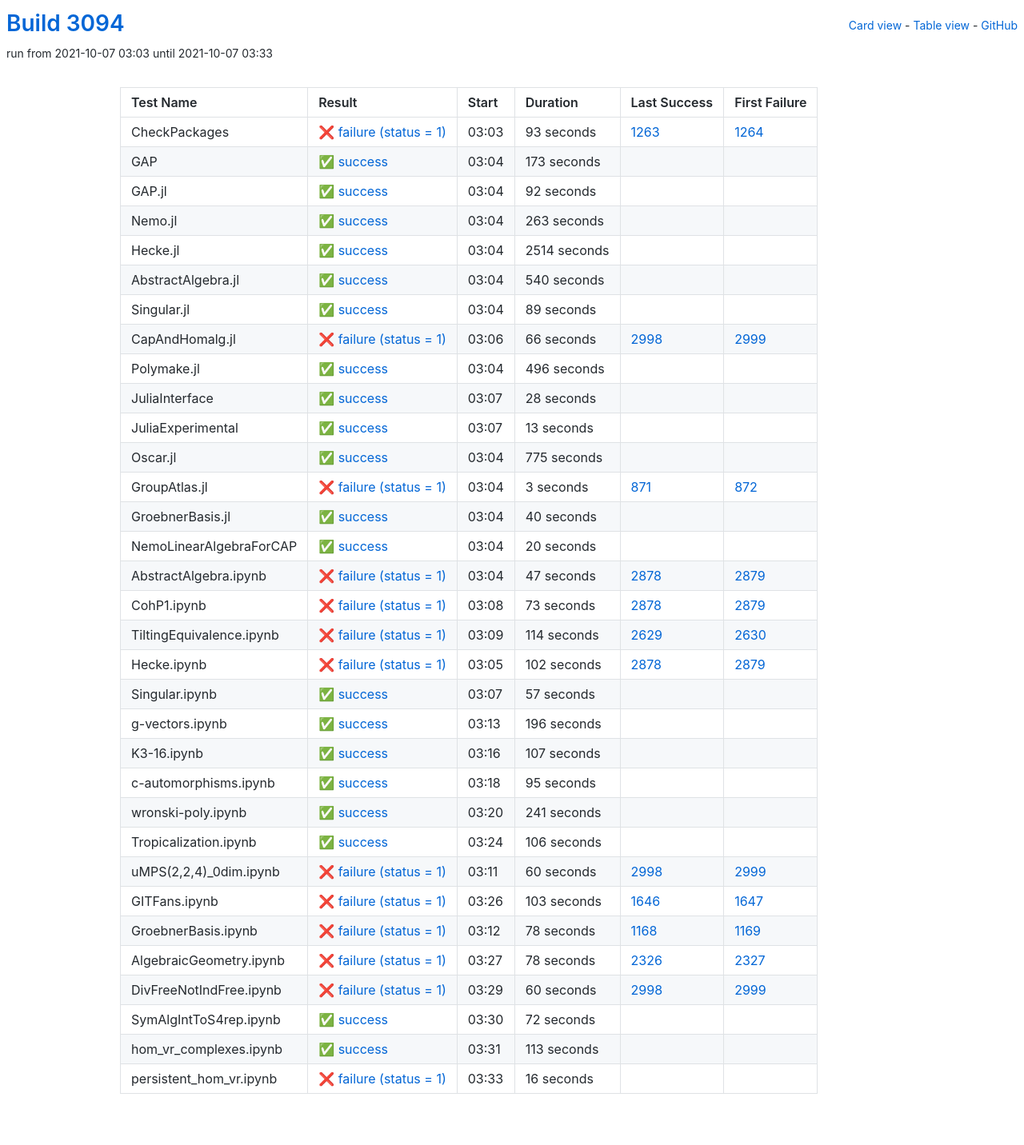
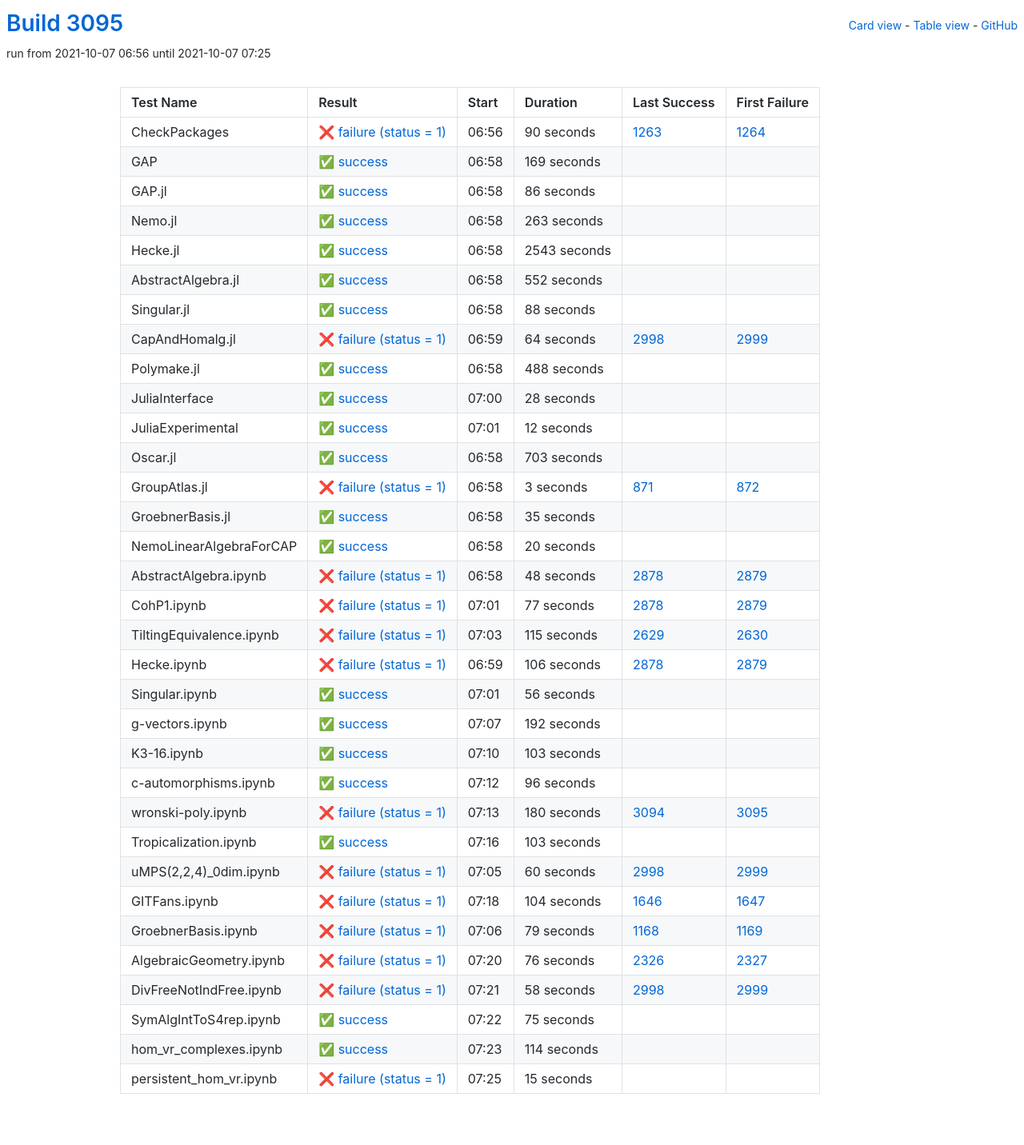
Before and after one commit to oscar-system/oscar-ci-status-stable, a Jekyll site: the page built from table.html, in a window 1280 px wide. Shown: the whole page at 80% size. Built offline with Jekyll 4.4.1, drawn with Linux system fonts in a browser that asks for light colours.

Commit message:
Build #3095

```diff
--- a/_data/ci.yml
+++ b/_data/ci.yml
@@ -1,6 +1,6 @@
 ---
-build: 3094
-build_url: https://oscarci.mathematik.uni-kl.de/job/oscar-stable/3094/
+build: 3095
+build_url: https://oscarci.mathematik.uni-kl.de/job/oscar-stable/3095/
 job: oscar-stable
 organization: oscar-system
 repo: oscar-ci-status-stable
@@ -8,44 +8,44 @@ repourl: https://github.com/oscar-system/oscar-ci-status-stable
 tests:
 - name: CheckPackages
   id: checkpackages
-  log: https://oscarci.mathematik.uni-kl.de/job/oscar-stable/3094/artifact/logs/build-3094/CheckPackages.log
-  start: 2021-10-07 03:03
+  log: https://oscarci.mathematik.uni-kl.de/job/oscar-stable/3095/artifact/logs/build-3095/CheckPackages.log
+  start: 2021-10-07 06:56
   success: false
   exitcode: 1
   status: failure
-  duration: 93
+  duration: 90
   last_success: 1263
   last_success_url: https://oscarci.mathematik.uni-kl.de/job/oscar-stable/1263/
   first_failure: 1264
   first_failure_url: https://oscarci.mathematik.uni-kl.de/job/oscar-stable/1264/
 - name: GAP
   id: gap
-  log: https://oscarci.mathematik.uni-kl.de/job/oscar-stable/3094/artifact/logs/build-3094/GAP.log
-  start: 2021-10-07 03:04
+  log: https://oscarci.mathematik.uni-kl.de/job/oscar-stable/3095/artifact/logs/build-3095/GAP.log
+  start: 2021-10-07 06:58
   success: true
   exitcode: 0
   status: success
-  duration: 173
+  duration: 169
   last_success: false
   last_success_url:
   first_failure: false
   first_failure_url:
 - name: GAP.jl
   id: gap-jl
-  log: https://oscarci.mathematik.uni-kl.de/job/oscar-stable/3094/artifact/logs/build-3094/GAP.jl.log
-  start: 2021-10-07 03:04
+  log: https://oscarci.mathematik.uni-kl.de/job/oscar-stable/3095/artifact/logs/build-3095/GAP.jl.log
+  start: 2021-10-07 06:58
   success: true
   exitcode: 0
   status: success
-  duration: 92
+  duration: 86
   last_success: false
   last_success_url:
   first_failure: false
   first_failure_url:
 - name: Nemo.jl
   id: nemo-jl
-  log: https://oscarci.mathematik.uni-kl.de/job/oscar-stable/3094/artifact/logs/build-3094/Nemo.jl.log
-  start: 2021-10-07 03:04
+  log: https://oscarci.mathematik.uni-kl.de/job/oscar-stable/3095/artifact/logs/build-3095/Nemo.jl.log
+  start: 2021-10-07 06:58
   success: true
   exitcode: 0
   status: success
@@ -56,68 +56,68 @@ tests:
   first_failure_url:
 - name: Hecke.jl
   id: hecke-jl
-  log: https://oscarci.mathematik.uni-kl.de/job/oscar-stable/3094/artifact/logs/build-3094/Hecke.jl.log
-  start: 2021-10-07 03:04
+  log: https://oscarci.mathematik.uni-kl.de/job/oscar-stable/3095/artifact/logs/build-3095/Hecke.jl.log
+  start: 2021-10-07 06:58
   success: true
   exitcode: 0
   status: success
-  duration: 2514
+  duration: 2543
   last_success: false
   last_success_url:
   first_failure: false
   first_failure_url:
 - name: AbstractAlgebra.jl
   id: abstractalgebra-jl
-  log: https://oscarci.mathematik.uni-kl.de/job/oscar-stable/3094/artifact/logs/build-3094/AbstractAlgebra.jl.log
-  start: 2021-10-07 03:04
+  log: https://oscarci.mathematik.uni-kl.de/job/oscar-stable/3095/artifact/logs/build-3095/AbstractAlgebra.jl.log
+  start: 2021-10-07 06:58
   success: true
   exitcode: 0
   status: success
-  duration: 540
+  duration: 552
   last_success: false
   last_success_url:
   first_failure: false
   first_failure_url:
 - name: Singular.jl
   id: singular-jl
-  log: https://oscarci.mathematik.uni-kl.de/job/oscar-stable/3094/artifact/logs/build-3094/Singular.jl.log
-  start: 2021-10-07 03:04
+  log: https://oscarci.mathematik.uni-kl.de/job/oscar-stable/3095/artifact/logs/build-3095/Singular.jl.log
+  start: 2021-10-07 06:58
   success: true
   exitcode: 0
   status: success
-  duration: 89
+  duration: 88
   last_success: false
   last_success_url:
   first_failure: false
   first_failure_url:
 - name: CapAndHomalg.jl
   id: capandhomalg-jl
-  log: https://oscarci.mathematik.uni-kl.de/job/oscar-stable/3094/artifact/logs/build-3094/CapAndHomalg.jl.log
-  start: 2021-10-07 03:06
+  log: https://oscarci.mathematik.uni-kl.de/job/oscar-stable/3095/artifact/logs/build-3095/CapAndHomalg.jl.log
+  start: 2021-10-07 06:59
   success: false
   exitcode: 1
   status: failure
-  duration: 66
+  duration: 64
   last_success: 2998
   last_success_url: https://oscarci.mathematik.uni-kl.de/job/oscar-stable/2998/
   first_failure: 2999
   first_failure_url: https://oscarci.mathematik.uni-kl.de/job/oscar-stable/2999/
 - name: Polymake.jl
   id: polymake-jl
-  log: https://oscarci.mathematik.uni-kl.de/job/oscar-stable/3094/artifact/logs/build-3094/Polymake.jl.log
-  start: 2021-10-07 03:04
+  log: https://oscarci.mathematik.uni-kl.de/job/oscar-stable/3095/artifact/logs/build-3095/Polymake.jl.log
+  start: 2021-10-07 06:58
   success: true
   exitcode: 0
   status: success
-  duration: 496
+  duration: 488
   last_success: false
   last_success_url:
   first_failure: false
   first_failure_url:
 - name: JuliaInterface
   id: juliainterface
-  log: https://oscarci.mathematik.uni-kl.de/job/oscar-stable/3094/artifact/logs/build-3094/JuliaInterface.log
-  start: 2021-10-07 03:07
+  log: https://oscarci.mathematik.uni-kl.de/job/oscar-stable/3095/artifact/logs/build-3095/JuliaInterface.log
+  start: 2021-10-07 07:00
   success: true
   exitcode: 0
   status: success
@@ -128,32 +128,32 @@ tests:
   first_failure_url:
 - name: JuliaExperimental
   id: juliaexperimental
-  log: https://oscarci.mathematik.uni-kl.de/job/oscar-stable/3094/artifact/logs/build-3094/JuliaExperimental.log
-  start: 2021-10-07 03:07
+  log: https://oscarci.mathematik.uni-kl.de/job/oscar-stable/3095/artifact/logs/build-3095/JuliaExperimental.log
+  start: 2021-10-07 07:01
   success: true
   exitcode: 0
   status: success
-  duration: 13
+  duration: 12
   last_success: false
   last_success_url:
   first_failure: false
   first_failure_url:
 - name: Oscar.jl
   id: oscar-jl
-  log: https://oscarci.mathematik.uni-kl.de/job/oscar-stable/3094/artifact/logs/build-3094/Oscar.jl.log
-  start: 2021-10-07 03:04
+  log: https://oscarci.mathematik.uni-kl.de/job/oscar-stable/3095/artifact/logs/build-3095/Oscar.jl.log
+  start: 2021-10-07 06:58
   success: true
   exitcode: 0
   status: success
-  duration: 775
+  duration: 703
   last_success: false
   last_success_url:
   first_failure: false
   first_failure_url:
 - name: GroupAtlas.jl
   id: groupatlas-jl
-  log: https://oscarci.mathematik.uni-kl.de/job/oscar-stable/3094/artifact/logs/build-3094/GroupAtlas.jl.log
-  start: 2021-10-07 03:04
+  log: https://oscarci.mathematik.uni-kl.de/job/oscar-stable/3095/artifact/logs/build-3095/GroupAtlas.jl.log
+  start: 2021-10-07 06:58
   success: false
   exitcode: 1
   status: failure
@@ -164,20 +164,20 @@ tests:
   first_failure_url: https://oscarci.mathematik.uni-kl.de/job/oscar-stable/872/
 - name: GroebnerBasis.jl
   id: groebnerbasis-jl
-  log: https://oscarci.mathematik.uni-kl.de/job/oscar-stable/3094/artifact/logs/build-3094/GroebnerBasis.jl.log
-  start: 2021-10-07 03:04
+  log: https://oscarci.mathematik.uni-kl.de/job/oscar-stable/3095/artifact/logs/build-3095/GroebnerBasis.jl.log
+  start: 2021-10-07 06:58
   success: true
   exitcode: 0
   status: success
-  duration: 40
+  duration: 35
   last_success: false
   last_success_url:
   first_failure: false
   first_failure_url:
 - name: NemoLinearAlgebraForCAP
   id: nemolinearalgebraforcap
-  log: https://oscarci.mathematik.uni-kl.de/job/oscar-stable/3094/artifact/logs/build-3094/NemoLinearAlgebraForCAP.log
-  start: 2021-10-07 03:04
+  log: https://oscarci.mathematik.uni-kl.de/job/oscar-stable/3095/artifact/logs/build-3095/NemoLinearAlgebraForCAP.log
+  start: 2021-10-07 06:58
   success: true
   exitcode: 0
   status: success
@@ -188,128 +188,128 @@ tests:
   first_failure_url:
 - name: AbstractAlgebra.ipynb
   id: abstractalgebra-ipynb
-  log: https://oscarci.mathematik.uni-kl.de/job/oscar-stable/3094/artifact/logs/build-3094/AbstractAlgebra.ipynb.log
-  start: 2021-10-07 03:04
+  log: https://oscarci.mathematik.uni-kl.de/job/oscar-stable/3095/artifact/logs/build-3095/AbstractAlgebra.ipynb.log
+  start: 2021-10-07 06:58
   success: false
   exitcode: 1
   status: failure
-  duration: 47
+  duration: 48
   last_success: 2878
   last_success_url: https://oscarci.mathematik.uni-kl.de/job/oscar-stable/2878/
   first_failure: 2879
   first_failure_url: https://oscarci.mathematik.uni-kl.de/job/oscar-stable/2879/
 - name: CohP1.ipynb
   id: cohp1-ipynb
-  log: https://oscarci.mathematik.uni-kl.de/job/oscar-stable/3094/artifact/logs/build-3094/CohP1.ipynb.log
-  start: 2021-10-07 03:08
+  log: https://oscarci.mathematik.uni-kl.de/job/oscar-stable/3095/artifact/logs/build-3095/CohP1.ipynb.log
+  start: 2021-10-07 07:01
   success: false
   exitcode: 1
   status: failure
-  duration: 73
+  duration: 77
   last_success: 2878
   last_success_url: https://oscarci.mathematik.uni-kl.de/job/oscar-stable/2878/
   first_failure: 2879
   first_failure_url: https://oscarci.mathematik.uni-kl.de/job/oscar-stable/2879/
 - name: TiltingEquivalence.ipynb
   id: tiltingequivalence-ipynb
-  log: https://oscarci.mathematik.uni-kl.de/job/oscar-stable/3094/artifact/logs/build-3094/TiltingEquivalence.ipynb.log
-  start: 2021-10-07 03:09
+  log: https://oscarci.mathematik.uni-kl.de/job/oscar-stable/3095/artifact/logs/build-3095/TiltingEquivalence.ipynb.log
+  start: 2021-10-07 07:03
   success: false
   exitcode: 1
   status: failure
-  duration: 114
+  duration: 115
   last_success: 2629
   last_success_url: https://oscarci.mathematik.uni-kl.de/job/oscar-stable/2629/
   first_failure: 2630
   first_failure_url: https://oscarci.mathematik.uni-kl.de/job/oscar-stable/2630/
 - name: Hecke.ipynb
   id: hecke-ipynb
-  log: https://oscarci.mathematik.uni-kl.de/job/oscar-stable/3094/artifact/logs/build-3094/Hecke.ipynb.log
-  start: 2021-10-07 03:05
+  log: https://oscarci.mathematik.uni-kl.de/job/oscar-stable/3095/artifact/logs/build-3095/Hecke.ipynb.log
+  start: 2021-10-07 06:59
   success: false
   exitcode: 1
   status: failure
-  duration: 102
+  duration: 106
   last_success: 2878
   last_success_url: https://oscarci.mathematik.uni-kl.de/job/oscar-stable/2878/
   first_failure: 2879
   first_failure_url: https://oscarci.mathematik.uni-kl.de/job/oscar-stable/2879/
 - name: Singular.ipynb
   id: singular-ipynb
-  log: https://oscarci.mathematik.uni-kl.de/job/oscar-stable/3094/artifact/logs/build-3094/Singular.ipynb.log
-  start: 2021-10-07 03:07
+  log: https://oscarci.mathematik.uni-kl.de/job/oscar-stable/3095/artifact/logs/build-3095/Singular.ipynb.log
+  start: 2021-10-07 07:01
   success: true
   exitcode: 0
   status: success
-  duration: 57
+  duration: 56
   last_success: false
   last_success_url:
   first_failure: false
   first_failure_url:
 - name: g-vectors.ipynb
   id: g-vectors-ipynb
-  log: https://oscarci.mathematik.uni-kl.de/job/oscar-stable/3094/artifact/logs/build-3094/g-vectors.ipynb.log
-  start: 2021-10-07 03:13
+  log: https://oscarci.mathematik.uni-kl.de/job/oscar-stable/3095/artifact/logs/build-3095/g-vectors.ipynb.log
+  start: 2021-10-07 07:07
   success: true
   exitcode: 0
   status: success
-  duration: 196
+  duration: 192
   last_success: false
   last_success_url:
   first_failure: false
   first_failure_url:
 - name: K3-16.ipynb
   id: k3-16-ipynb
-  log: https://oscarci.mathematik.uni-kl.de/job/oscar-stable/3094/artifact/logs/build-3094/K3-16.ipynb.log
-  start: 2021-10-07 03:16
+  log: https://oscarci.mathematik.uni-kl.de/job/oscar-stable/3095/artifact/logs/build-3095/K3-16.ipynb.log
+  start: 2021-10-07 07:10
   success: true
   exitcode: 0
   status: success
-  duration: 107
+  duration: 103
   last_success: false
   last_success_url:
   first_failure: false
   first_failure_url:
 - name: c-automorphisms.ipynb
   id: c-automorphisms-ipynb
-  log: https://oscarci.mathematik.uni-kl.de/job/oscar-stable/3094/artifact/logs/build-3094/c-automorphisms.ipynb.log
-  start: 2021-10-07 03:18
+  log: https://oscarci.mathematik.uni-kl.de/job/oscar-stable/3095/artifact/logs/build-3095/c-automorphisms.ipynb.log
+  start: 2021-10-07 07:12
   success: true
   exitcode: 0
   status: success
-  duration: 95
+  duration: 96
   last_success: false
   last_success_url:
   first_failure: false
   first_failure_url:
 - name: wronski-poly.ipynb
   id: wronski-poly-ipynb
-  log: https://oscarci.mathematik.uni-kl.de/job/oscar-stable/3094/artifact/logs/build-3094/wronski-poly.ipynb.log
-  start: 2021-10-07 03:20
+  log: https://oscarci.mathematik.uni-kl.de/job/oscar-stable/3095/artifact/logs/build-3095/wronski-poly.ipynb.log
+  start: 2021-10-07 07:13
+  success: false
+  exitcode: 1
+  status: failure
+  duration: 180
+  last_success: 3094
+  last_success_url: https://oscarci.mathematik.uni-kl.de/job/oscar-stable/3094/
+  first_failure: 3095
+  first_failure_url: https://oscarci.mathematik.uni-kl.de/job/oscar-stable/3095/
+- name: Tropicalization.ipynb
+  id: tropicalization-ipynb
+  log: https://oscarci.mathematik.uni-kl.de/job/oscar-stable/3095/artifact/logs/build-3095/Tropicalization.ipynb.log
+  start: 2021-10-07 07:16
   success: true
   exitcode: 0
   status: success
-  duration: 241
-  last_success: false
-  last_success_url:
-  first_failure: false
-  first_failure_url:
-- name: Tropicalization.ipynb
-  id: tropicalization-ipynb
-  log: https://oscarci.mathematik.uni-kl.de/job/oscar-stable/3094/artifact/logs/build-3094/Tropicalization.ipynb.log
-  start: 2021-10-07 03:24
-  success: true
-  exitcode: 0
-  status: success
-  duration: 106
+  duration: 103
   last_success: false
   last_success_url:
   first_failure: false
   first_failure_url:
 - name: uMPS(2,2,4)_0dim.ipynb
   id: umps-2-2-4-0dim-ipynb
-  log: https://oscarci.mathematik.uni-kl.de/job/oscar-stable/3094/artifact/logs/build-3094/uMPS-2-2-4-_0dim.ipynb.log
-  start: 2021-10-07 03:11
+  log: https://oscarci.mathematik.uni-kl.de/job/oscar-stable/3095/artifact/logs/build-3095/uMPS-2-2-4-_0dim.ipynb.log
+  start: 2021-10-07 07:05
   success: false
   exitcode: 1
   status: failure
@@ -320,84 +320,84 @@ tests:
   first_failure_url: https://oscarci.mathematik.uni-kl.de/job/oscar-stable/2999/
 - name: GITFans.ipynb
   id: gitfans-ipynb
-  log: https://oscarci.mathematik.uni-kl.de/job/oscar-stable/3094/artifact/logs/build-3094/GITFans.ipynb.log
-  start: 2021-10-07 03:26
+  log: https://oscarci.mathematik.uni-kl.de/job/oscar-stable/3095/artifact/logs/build-3095/GITFans.ipynb.log
+  start: 2021-10-07 07:18
   success: false
   exitcode: 1
   status: failure
-  duration: 103
+  duration: 104
   last_success: 1646
   last_success_url: https://oscarci.mathematik.uni-kl.de/job/oscar-stable/1646/
   first_failure: 1647
   first_failure_url: https://oscarci.mathematik.uni-kl.de/job/oscar-stable/1647/
 - name: GroebnerBasis.ipynb
   id: groebnerbasis-ipynb
-  log: https://oscarci.mathematik.uni-kl.de/job/oscar-stable/3094/artifact/logs/build-3094/GroebnerBasis.ipynb.log
-  start: 2021-10-07 03:12
+  log: https://oscarci.mathematik.uni-kl.de/job/oscar-stable/3095/artifact/logs/build-3095/GroebnerBasis.ipynb.log
+  start: 2021-10-07 07:06
   success: false
   exitcode: 1
   status: failure
-  duration: 78
+  duration: 79
   last_success: 1168
   last_success_url: https://oscarci.mathematik.uni-kl.de/job/oscar-stable/1168/
   first_failure: 1169
   first_failure_url: https://oscarci.mathematik.uni-kl.de/job/oscar-stable/1169/
 - name: AlgebraicGeometry.ipynb
   id: algebraicgeometry-ipynb
-  log: https://oscarci.mathematik.uni-kl.de/job/oscar-stable/3094/artifact/logs/build-3094/AlgebraicGeometry.ipynb.log
-  start: 2021-10-07 03:27
+  log: https://oscarci.mathematik.uni-kl.de/job/oscar-stable/3095/artifact/logs/build-3095/AlgebraicGeometry.ipynb.log
+  start: 2021-10-07 07:20
   success: false
   exitcode: 1
   status: failure
-  duration: 78
+  duration: 76
   last_success: 2326
   last_success_url: https://oscarci.mathematik.uni-kl.de/job/oscar-stable/2326/
   first_failure: 2327
   first_failure_url: https://oscarci.mathematik.uni-kl.de/job/oscar-stable/2327/
 - name: DivFreeNotIndFree.ipynb
   id: divfreenotindfree-ipynb
-  log: https://oscarci.mathematik.uni-kl.de/job/oscar-stable/3094/artifact/logs/build-3094/DivFreeNotIndFree.ipynb.log
-  start: 2021-10-07 03:29
+  log: https://oscarci.mathematik.uni-kl.de/job/oscar-stable/3095/artifact/logs/build-3095/DivFreeNotIndFree.ipynb.log
+  start: 2021-10-07 07:21
   success: false
   exitcode: 1
   status: failure
-  duration: 60
+  duration: 58
   last_success: 2998
   last_success_url: https://oscarci.mathematik.uni-kl.de/job/oscar-stable/2998/
   first_failure: 2999
   first_failure_url: https://oscarci.mathematik.uni-kl.de/job/oscar-stable/2999/
 - name: SymAlgIntToS4rep.ipynb
   id: symalginttos4rep-ipynb
-  log: https://oscarci.mathematik.uni-kl.de/job/oscar-stable/3094/artifact/logs/build-3094/SymAlgIntToS4rep.ipynb.log
-  start: 2021-10-07 03:30
+  log: https://oscarci.mathematik.uni-kl.de/job/oscar-stable/3095/artifact/logs/build-3095/SymAlgIntToS4rep.ipynb.log
+  start: 2021-10-07 07:22
   success: true
   exitcode: 0
   status: success
-  duration: 72
+  duration: 75
   last_success: false
   last_success_url:
   first_failure: false
   first_failure_url:
 - name: hom_vr_complexes.ipynb
   id: hom-vr-complexes-ipynb
-  log: https://oscarci.mathematik.uni-kl.de/job/oscar-stable/3094/artifact/logs/build-3094/hom_vr_complexes.ipynb.log
-  start: 2021-10-07 03:31
+  log: https://oscarci.mathematik.uni-kl.de/job/oscar-stable/3095/artifact/logs/build-3095/hom_vr_complexes.ipynb.log
+  start: 2021-10-07 07:23
   success: true
   exitcode: 0
   status: success
-  duration: 113
+  duration: 114
   last_success: false
   last_success_url:
   first_failure: false
   first_failure_url:
 - name: persistent_hom_vr.ipynb
   id: persistent-hom-vr-ipynb
-  log: https://oscarci.mathematik.uni-kl.de/job/oscar-stable/3094/artifact/logs/build-3094/persistent_hom_vr.ipynb.log
-  start: 2021-10-07 03:33
+  log: https://oscarci.mathematik.uni-kl.de/job/oscar-stable/3095/artifact/logs/build-3095/persistent_hom_vr.ipynb.log
+  start: 2021-10-07 07:25
   success: false
   exitcode: 1
   status: failure
-  duration: 16
+  duration: 15
   last_success: false
   last_success_url:
   first_failure: false
```
Also changed, not shown: README.md.
